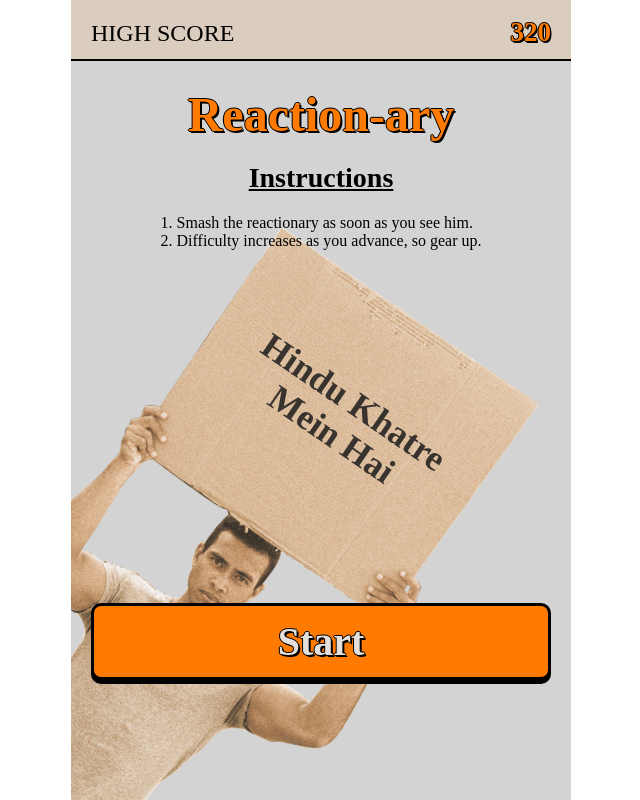
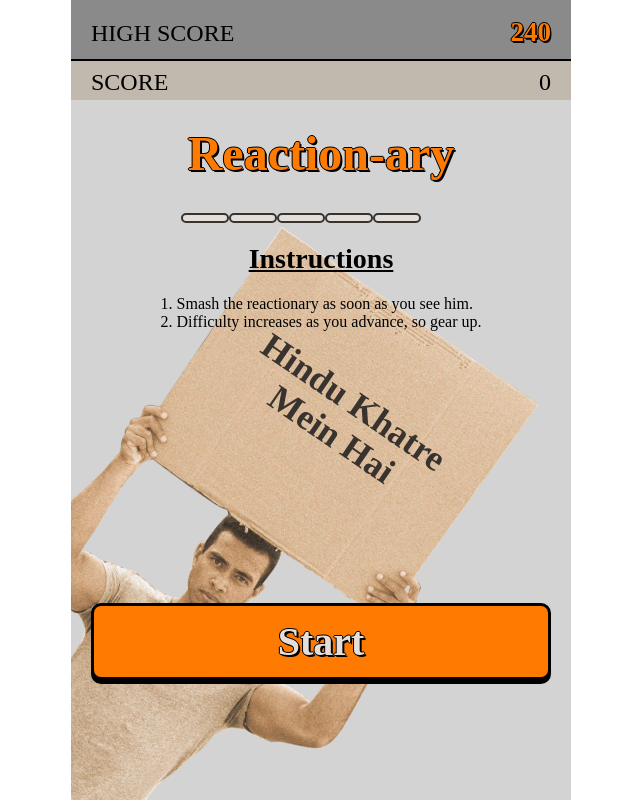
Before and after one commit to sahejsahni/reaction-ary, a Vue app: page / in a window 1280 px wide. Shown: the whole page, without its empty margins (319-959 px from the left). Built offline with nearby package versions, Linux system fonts and the light colour scheme; a web font is replaced by a local one.

Commit message:
added points, speed etc

```diff
--- a/src/App.vue
+++ b/src/App.vue
@@ -1,29 +1,27 @@
 <template>
   <div class="game">
     <div class="main-content">
-      <!-- high score -->
-      <div class="highscore-container">
-        <p>HIGH SCORE</p>
-        <p class="highscore">320</p>
-      </div>
+      <Highscores :totalScore="totalScore"></Highscores>
 
       <div class="heading-container">
         <h1 class="game-title">Reaction-ary</h1>
       </div>
 
+      <SpeedCounter :class="{ 'pause': isDissolving, 'animate': counterStatus }"></SpeedCounter>
+
+      <Results v-if="showResults" :score="score" />
+
       <Instructions :class="{ 'hide': exitHome }"></Instructions>
 
       <Shadow v-if="isDissolving"></Shadow>
-      <Protester v-if="isPlaying" class="playing" :class="{ 'dissolving': isDissolving }" :delay="delay+200" @end="endGame" @click="dissolveProtester"/>
+
+      <Protester v-if="isPlaying" class="playing" :class="{ 'dissolving': isDissolving }" :delay="delay+200" @stop="stopGame" @click="dissolveProtester" @timerOn="startCounter"/>
 
       <button class="start" @click="start" :disabled="isPlaying">Start</button>
     </div>
-
     <div class="background-content">
       <Protester v-if="atHome" class="home" :class="{ 'hide': exitHome }"/>
     </div>
-
-    <Results v-if="showResults" :score="score" />
   </div>
 </template>
 
@@ -32,9 +30,11 @@ import Protester from './components/Protester.vue'
 import Results from './components/Results.vue'
 import Instructions from './components/Instructions.vue'
 import Shadow from './components/Shadow.vue'
+import Highscores from './components/Highscores.vue'
+import SpeedCounter from './components/SpeedCounter.vue'
 export default {
   name: 'App',
-  components: { Protester, Results, Instructions, Shadow },
+  components: { Protester, Results, Instructions, Shadow, Highscores, SpeedCounter },
   data() {
     return {
       atHome: true,
@@ -43,10 +43,23 @@ export default {
       delay: null,
       score: null,
       showResults: false,
-      isDissolving: false
+      isDissolving: false,
+      totalScore: 0,
+      highscore: 0,
+      counterStatus: false,
+      levelVar: 5
     }
   },
   methods: {
+    startCounter() {
+      this.counterStatus = true
+      console.log(this.levelVar);
+    },
+    calculateTotalScore() {
+      this.totalScore += this.score
+      this.levelVar *= 0.9
+      document.querySelector(':root').style.setProperty('--speed', this.levelVar)
+    },
     start()  {
       this.delay = 2000 + Math.random() * 5000
       this.exitHome = true
@@ -54,15 +67,22 @@ export default {
       this.isPlaying = true
       this.showResults = false
       this.isDissolving = false
+      this.counterStatus = false
     },
-    endGame(reactionTime) {
-      this.score = reactionTime
+    stopGame(reactionTime) {
+      console.log(reactionTime);
+      if (reactionTime*this.levelVar < 201) {this.score = 50}
+        else if (reactionTime*this.levelVar <401) {this.score = 40}
+        else if (reactionTime*this.levelVar <601) {this.score = 30}
+        else if (reactionTime*this.levelVar <801) {this.score = 20}
+        else {this.score = 10}
       setTimeout(() => {this.isPlaying = false}, 500);
       this.showResults = true
+      this.calculateTotalScore()
     },
     dissolveProtester() {
       this.isDissolving = true
-    }
+    },
   }
 }
 </script>
@@ -96,7 +116,7 @@ body {
 .game {
   height: 100%;
   width: 100%;
-  max-height: 840px;
+  max-height: 1000px;
   max-width: 500px;
   position: relative;
   overflow: hidden;
@@ -116,35 +136,15 @@ body {
 .background-content {
   z-index: 0;
 }
-
-/* highscore styles */
-.highscore-container {
-  display: flex;
-  justify-content: space-between;
-  padding: 20px 20px 12px 20px;
-  margin: 0 -20px;
-  font-size: 24px;
-  background-color: #DACDBF;
-  border-bottom: 2px solid #000000;
-}
-.highscore {
-  font-size: 27px;
-  line-height: 24px;
-  font-weight: bold;
-  color: #FF7A00;
-  text-shadow: 1px 0 0 #000000, -1px 0 0 #000000, 0 1px 0 #000000, 0 -1px 0 #000000, 1.5px 1.5px 0 #000000;
-}
-
 button {
   font-family: 'Averia Libre', cursive;
   opacity: 1;
 }
-button.start {
+button.start, .points {
   background: #FF7A00;
   color: #E4DFDA;
   padding: 12px 20px;
   border: 3px solid #000000;
-  box-sizing: border-box;
   box-shadow: 0px 4px 0px #000000;
   border-radius: 10px;
   font-size: 40px;
--- /dev/null
+++ b/src/components/Highscores.vue
@@ -0,0 +1,45 @@
+<template>
+<div class="scores">
+  <div class="highscore-container">
+    <p>HIGH SCORE</p>
+    <p class="highscore">240</p>
+  </div>
+  <div class="score-container">
+    <p>SCORE</p>
+    <p class="score">{{totalScore}}</p>
+  </div>
+</div>
+</template>
+
+<script>
+export default {
+  props: ['totalScore'],
+  }
+</script>
+
+<style>
+.highscore-container {
+  display: flex;
+  justify-content: space-between;
+  padding: 20px 20px 12px 20px;
+  margin: 0 -20px;
+  font-size: 24px;
+  background-color: #8A8A8A;
+  border-bottom: 2px solid #000000;
+}
+.highscore {
+  font-size: 27px;
+  line-height: 24px;
+  font-weight: bold;
+  color: #FF7A00;
+  text-shadow: 1px 0 0 #000000, -1px 0 0 #000000, 0 1px 0 #000000, 0 -1px 0 #000000, 1.5px 1.5px 0 #000000;
+}
+.score-container {
+  display: flex;
+  justify-content: space-between;
+  padding: 8px 20px 4px 20px;
+  margin: 0 -20px;
+  font-size: 24px;
+  background-color: #c1b8ae;
+}
+</style>
--- a/src/components/Protester.vue
+++ b/src/components/Protester.vue
@@ -1,7 +1,9 @@
 <template>
   <div class="protester" v-if="showProtester" @click="stopTimer">
     <div class="slogan-wrapper">
-      <p class="slogan">Hindu Khatre<br>Mein Hai</p>
+      <p class="slogan">
+        {{slogan}}
+      </p>
     </div>
     <img src="../assets/protester.png" alt="protester holding placard">
   </div>
@@ -15,12 +17,16 @@ export default {
       showProtester:false,
       timer: null,
       reactionTime: 0,
+      slogan: null
+
     }
   },
   mounted() {
     setTimeout(() => {
+      this.sourceSlogan()
       this.showProtester = true
       this.startTimer()
+      this.$emit('timerOn')
     }, this.delay);
   },
   methods: {
@@ -31,8 +37,18 @@ export default {
     },
     stopTimer() {
       clearInterval(this.timer)
-      this.$emit('end', this.reactionTime)
+      this.$emit('stop', this.reactionTime)
     },
+    sourceSlogan() {
+      var collection = [
+        "Hindu Khatre Mein Hai",
+        "Not All Men",
+        "Freedom Over Safety",
+        "Vaccines Cause Autism",
+        "I Fear God Not Covid"
+        ]
+      this.slogan = collection[Math.floor(Math.random()*collection.length)];
+    }
   }
 }
 </script>
--- a/src/components/Results.vue
+++ b/src/components/Results.vue
@@ -1,40 +1,25 @@
 <template>
   <div class="results">
-    <p>Reaction Time {{score}} ms</p>
-    <p class="rank">{{rank}}</p>
+    <p class="points">+{{score}} Points</p>
   </div>
 </template>
 
 <script>
 export default {
   props: ['score'],
-  data() {
-    return {
-      rank: null
-    }
-  },
-  mounted() {
-    if (this.score < 250) {
-      this.rank = 'Ninja Fingers'
-    } else if (this.score < 400) {
-      this.rank = 'Rapid Reflexes'
-    } else {
-      this.rank = 'Snail pace...'
-    }
-  }
 }
 </script>
 
 <style>
 .results {
-  position: absolute;
-  width: 100%;
-  height: 100%;
+  margin-top: 48px;
 }
-.rank {
-  margin-top: 160px;
-  font-size: 1.4em;
-  color: #0faf87;
-  font-weight: bold;
+p.points {
+  font-size: 28px;
+  padding: 10px 20px;
+  display: inline-block;
+  border: 2px solid #000000;
+  box-shadow: 0px 2px 0px #000000;
+  text-shadow: 0.7px 0 0 #000000, -0.7px 0 0 #000000, 0 0.7px 0 #000000, 0 -0.7px 0 #000000, 1.4px 1.4px 0 #000000;
 }
 </style>
--- /dev/null
+++ b/src/components/SpeedCounter.vue
@@ -0,0 +1,95 @@
+<template>
+  <div class="speed-counter">
+    <div class="blip-wrapper">
+      <div class="blip first"></div>
+    </div>
+    <div class="blip-wrapper">
+      <div class="blip second"></div>
+    </div>
+    <div class="blip-wrapper">
+      <div class="blip third"></div>
+    </div>
+    <div class="blip-wrapper">
+      <div class="blip fourth"></div>
+    </div>
+    <div class="blip-wrapper">
+      <div class="blip fifth"></div>
+    </div>
+  </div>
+</template>
+
+<script>
+export default {
+
+}
+</script>
+
+<style>
+:root {
+  --speed: 1;
+}
+.speed-counter {
+  display: flex;
+  flex-direction: row;
+  width: 280px;
+  margin: 32px auto 0 auto;
+}
+.blip-wrapper {
+  height: 10px;
+  width: 48px;
+  border-radius: 50px;
+  border: 2px solid #38332E;
+  overflow: hidden;
+  position: relative;
+  background-color: #E4DFDA;
+  margin: 0;
+}
+.blip {
+  position: relative;
+  margin: 0px;
+  height: 10px;
+  background-color: red;
+  transform: translateX(-110%);
+  animation: none;
+}
+.speed-counter.animate .blip {
+  animation: fill-blip linear forwards;
+  animation-duration: calc(var(--speed)*5s);
+}
+.speed-counter.pause .blip {
+  animation-play-state: paused;
+}
+.blip.first {
+  background-color: #12B76A;
+  left: -280px;
+  width: 280px;
+}
+.blip.second {
+  background-color: #FFD663;
+  left: -272px;
+  width: 224px;
+}
+.blip.third {
+  background-color: #FDB022;
+  left: -264px;
+  width: 168px;
+}
+.blip.fourth {
+  background-color: #F79009;
+  left: -256px;
+  width: 112px;
+}
+.blip.fifth {
+  background-color: #F04438;
+  left: -248px;
+  width: 56px;
+}
+@keyframes fill-blip {
+  0% {
+    transform: translateX(0);
+  }
+  100% {
+    transform: translateX(236px);
+  }
+}
+</style>
```
Also changed, not shown: vite.config.js (deleted), 1 other file (tests, documents, lock files or other folders).
